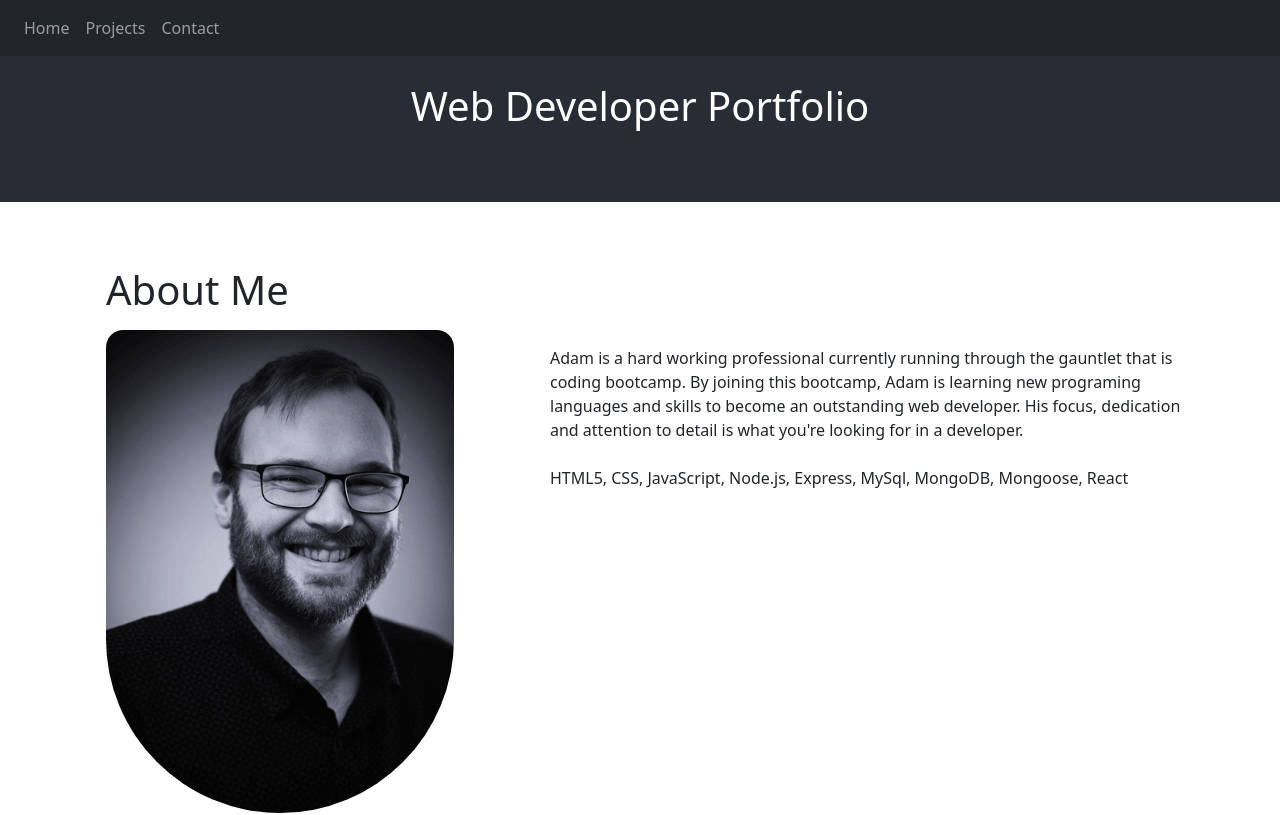
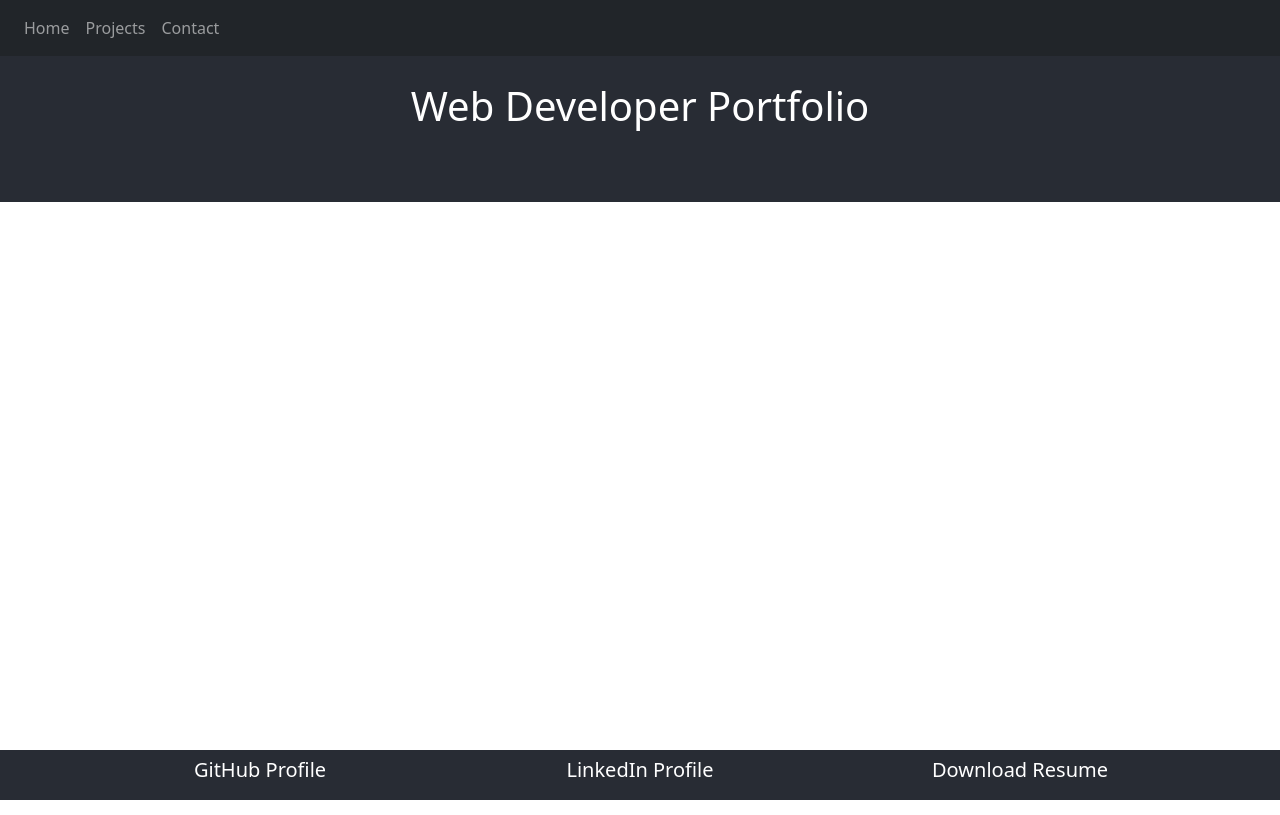
Before and after one commit to adamnatrop/react_portfolio, a React (Create React App) app: page / in a window 1280 px wide. Shown: the top 815 px of the page. Built offline with nearby package versions, Linux system fonts and the light colour scheme.

Commit message:
trying to fix routes

```diff
--- a/src/App.js
+++ b/src/App.js
@@ -21,7 +21,7 @@ function App() {
         <Header />
 
         <Wrapper>
-          <Route exact path="/" component={About} />
+          <Route exact path="/react_portfolio/" component={About} />
           <Route exact path="/about" component={About} />
           <Route exact path="/projects" component={Projects} />
           <Route exact path="/contact" component={Contact} />
```
